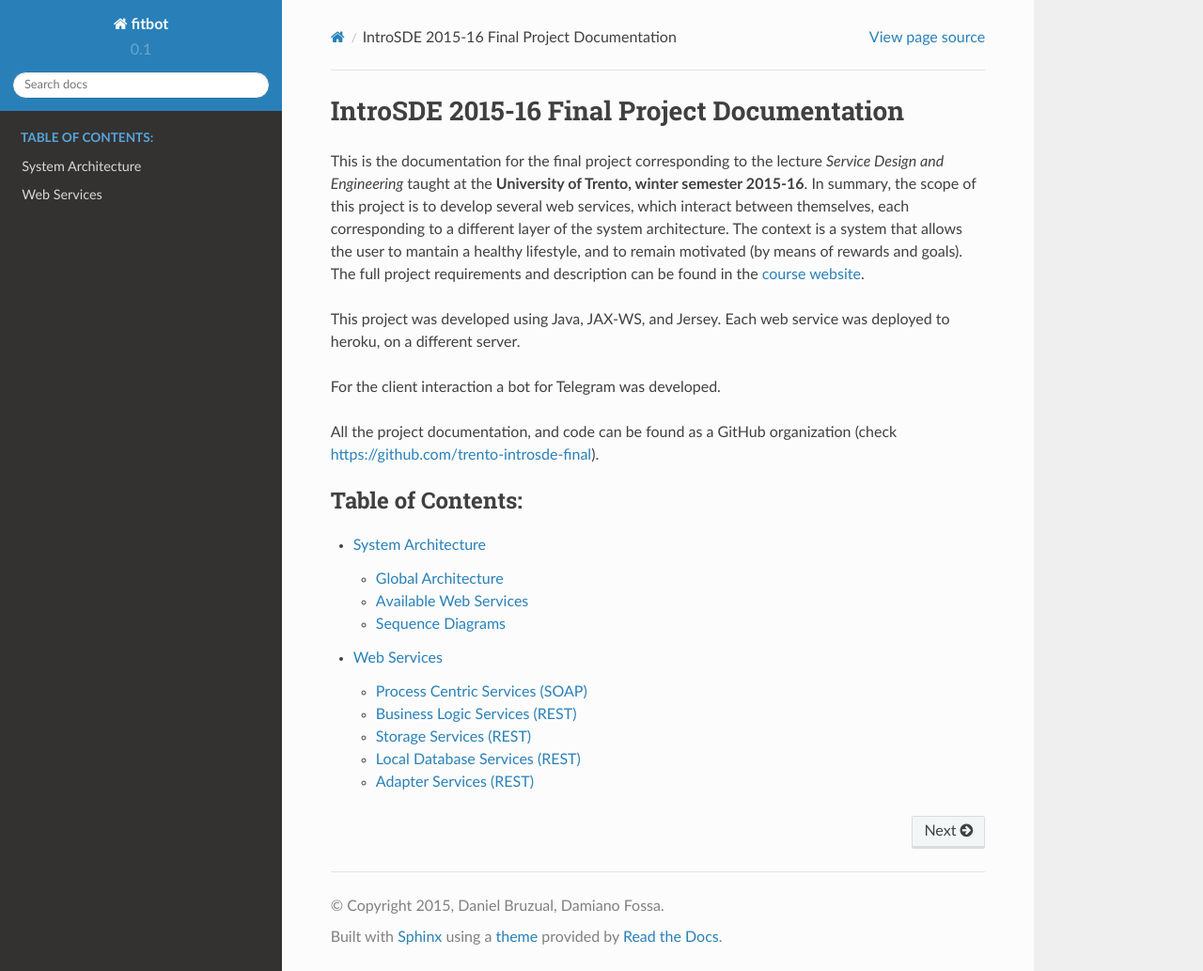
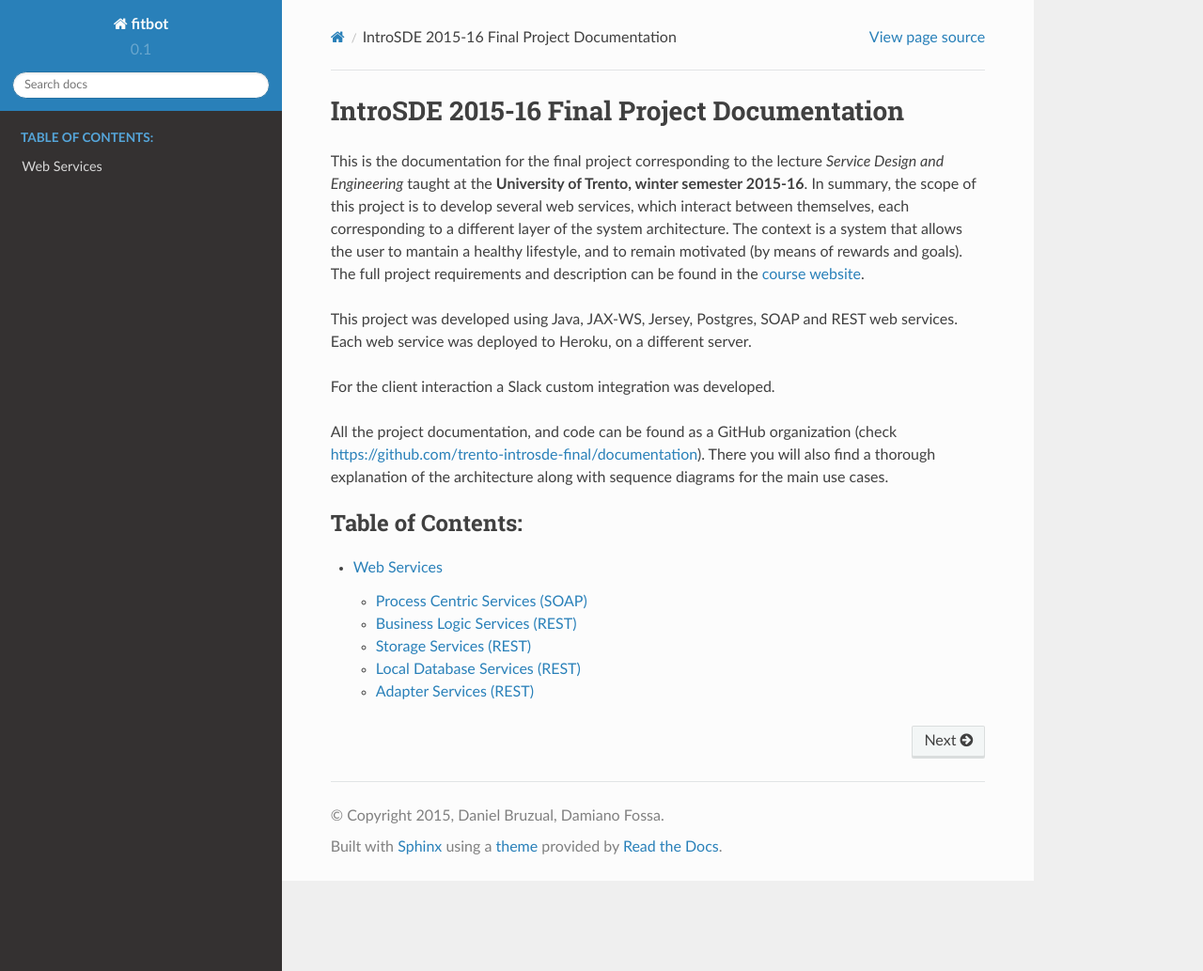
Before and after one commit to trento-introsde-final/documentation, a Sphinx documentation site: the page built from docs/source/index.rst, in a window 1280 px wide and 1033 px high. Shown: the whole window at 94% size. Built offline with Sphinx 7.4.7 and the Read the Docs theme 2.0.0, drawn with Linux system fonts in a browser that asks for light colours; pages that are not in the unit, such as notebooks, are missing from menus.

Commit message:
Architecture is now in github organization

```diff
--- a/docs/source/architecture.rst
+++ /dev/null
@@ -1,13 +0,0 @@
-
-System Architecture
-================================================
-
-
-Global Architecture
---------------------
-
-Available Web Services
------------------------
-
-Sequence Diagrams
-------------------
--- a/docs/source/index.rst
+++ b/docs/source/index.rst
@@ -11,16 +11,16 @@ IntroSDE 2015-16 Final Project Documentation
 
 This is the documentation for the final project corresponding to the lecture *Service Design and Engineering*  taught at the **University of Trento, winter semester 2015-16**. In summary, the scope of this project is to develop several web services, which interact between themselves, each corresponding to a different layer of the system architecture. The context is a system that allows the user to mantain a healthy lifestyle, and to remain motivated (by means of rewards and goals). The full project requirements and description can be found in the `course website <https://sites.google.com/a/unitn.it/introsde_2015-16/lab-sessions/assignments>`_.
 
-This project was developed using Java, JAX-WS, and Jersey. Each web service was deployed to heroku, on a different server.
+This project was developed using Java, JAX-WS, Jersey, Postgres, SOAP and REST web services. Each web service was deployed to Heroku, on a different server.
 
-For the client interaction a bot for Telegram was developed.
+For the client interaction a Slack custom integration was developed.
 
-All the project documentation, and code can be found as a GitHub organization (check `https://github.com/trento-introsde-final <https://github.com/trento-introsde-final>`_).
+All the project documentation, and code can be found as a GitHub organization (check `https://github.com/trento-introsde-final/documentation <https://github.com/trento-introsde-final/documentation>`_).
+There you will also find a thorough explanation of the architecture along with sequence diagrams for the main use cases.
 
 .. toctree::
    :caption: Table of Contents:
    :maxdepth: 2
 
-   architecture
    web_services
    telegram_bot
```
